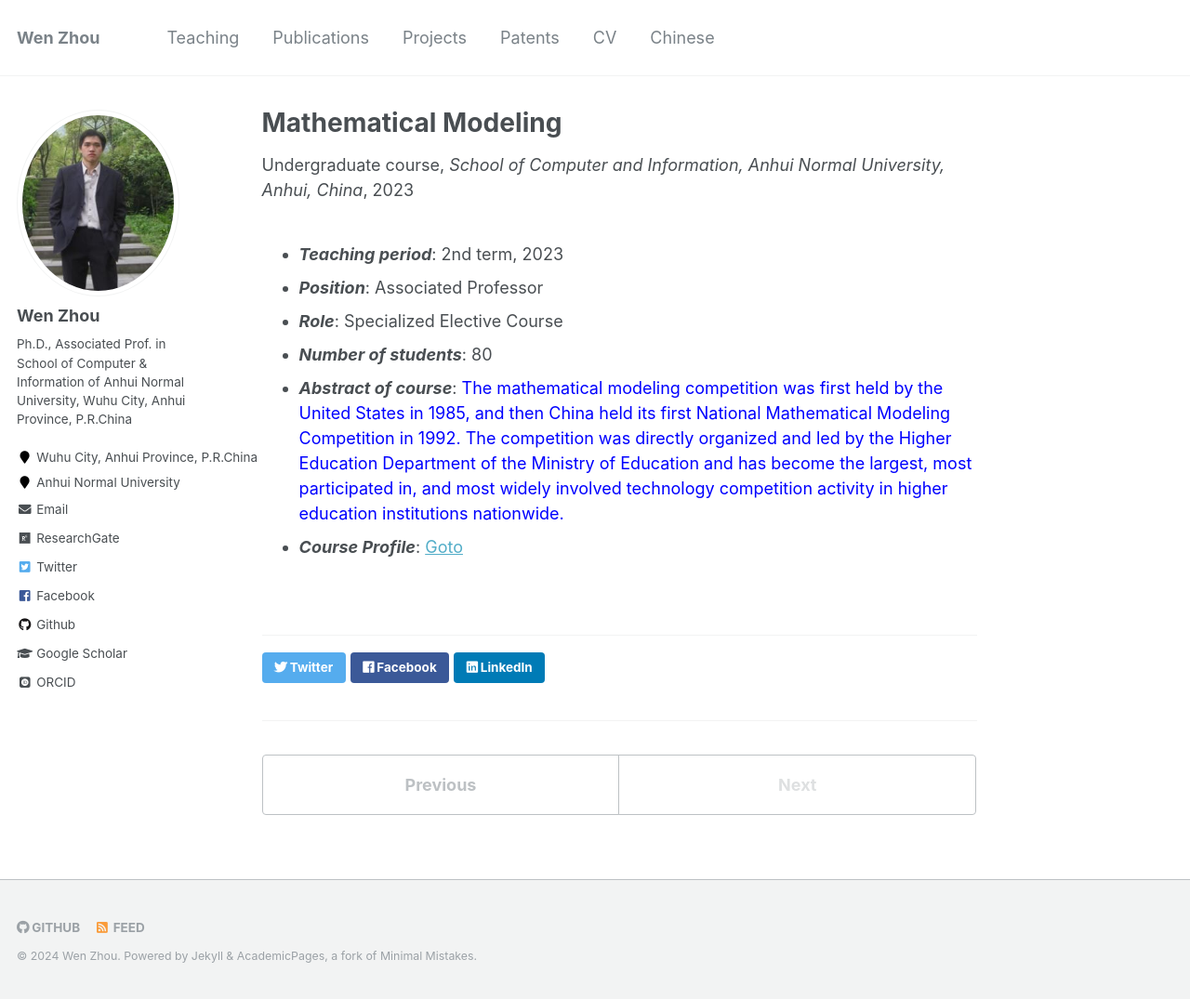
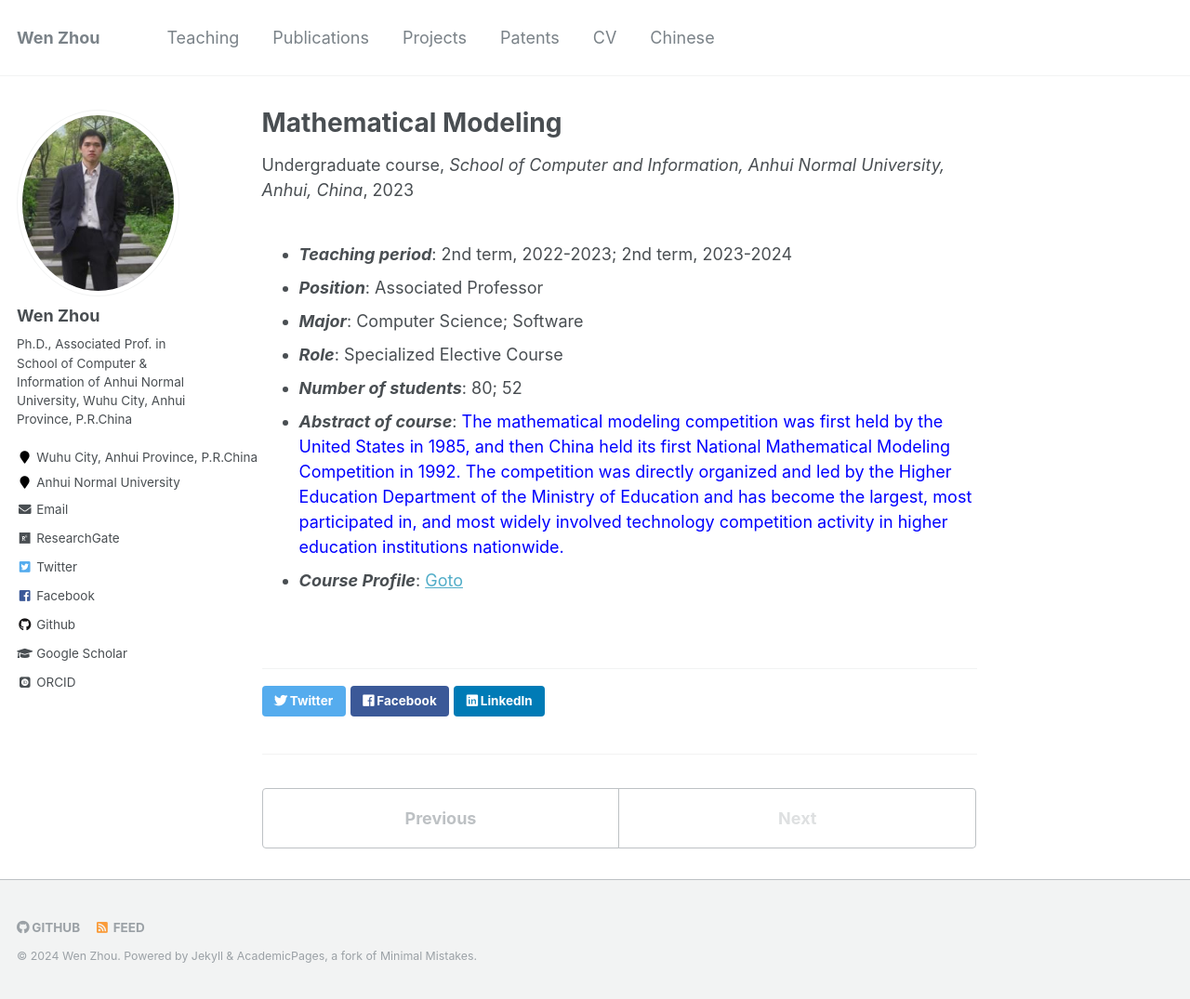
Before and after one commit to zhouwen327/zhouwen327.github.io, a Jekyll site: the page built from _teaching/2023-T2-MM.md, in a window 1280 px wide and 1075 px high. Shown: the whole window at 93% size. Built offline with Jekyll 4.4.1, drawn with Linux system fonts in a browser that asks for light colours; some web fonts are replaced.

Commit message:
Update 2023-T2-MM.md

```diff
--- a/_teaching/2023-T2-MM.md
+++ b/_teaching/2023-T2-MM.md
@@ -4,12 +4,13 @@ collection: teaching
 type: "Undergraduate course"
 permalink: /teaching/2023-T2-MM
 venue: "School of Computer and Information, Anhui Normal University, Anhui, China"
-date: 2023-3-18
+date: 2023-3-18; 2024-3-18
 location: "Wuhu Anhui"
 ---
-* ___Teaching period___: 2nd term, 2023
+* ___Teaching period___: 2nd term, 2022-2023; 2nd term, 2023-2024
 * ___Position___: Associated Professor
+* ___Major___: Computer Science; Software
 * ___Role___: Specialized Elective Course
-* ___Number of students___: 80
+* ___Number of students___: 80; 52
 * ___Abstract of course___: <font color='blue'> The mathematical modeling competition was first held by the United States in 1985, and then China held its first National Mathematical Modeling Competition in 1992. The competition was directly organized and led by the Higher Education Department of the Ministry of Education and has become the largest, most participated in, and most widely involved technology competition activity in higher education institutions nationwide.</font>
 * ___Course Profile___: [Goto](http://ivr-ahnu.cn/lectures/modeling)
```
